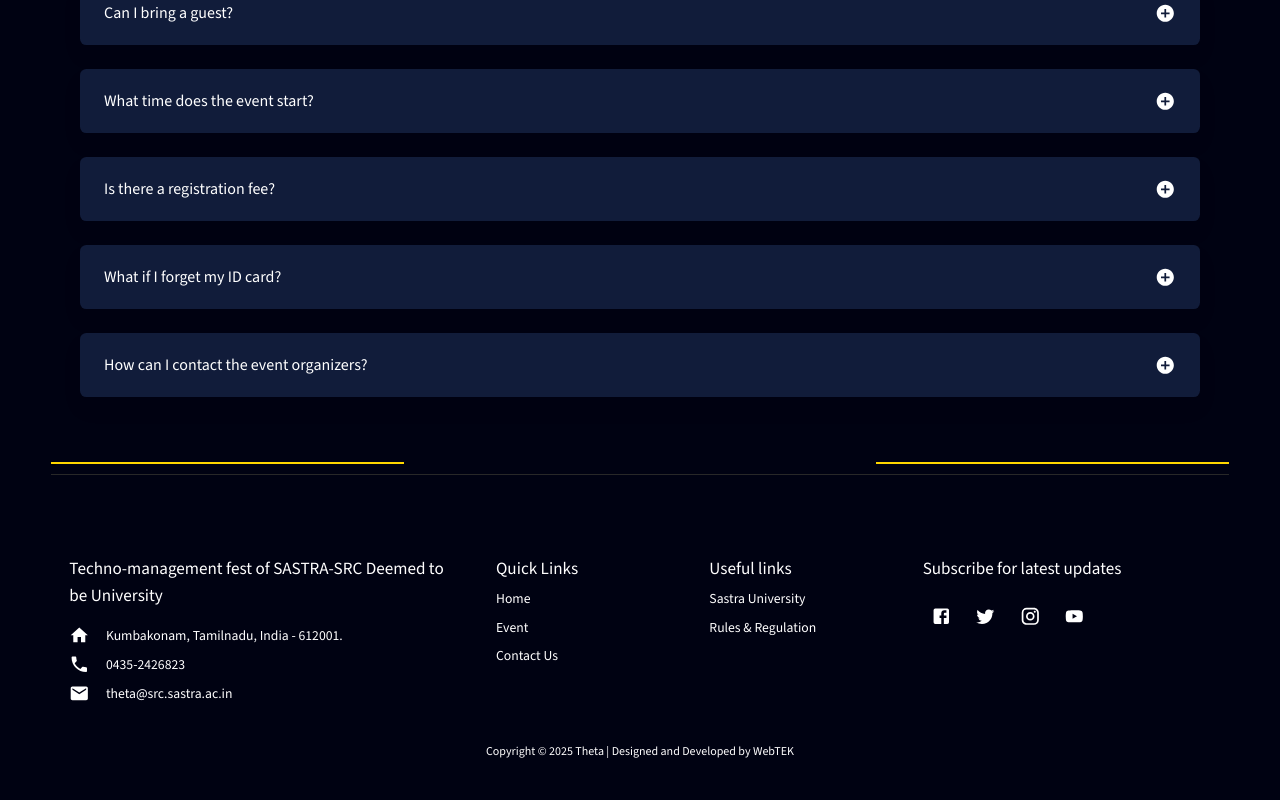
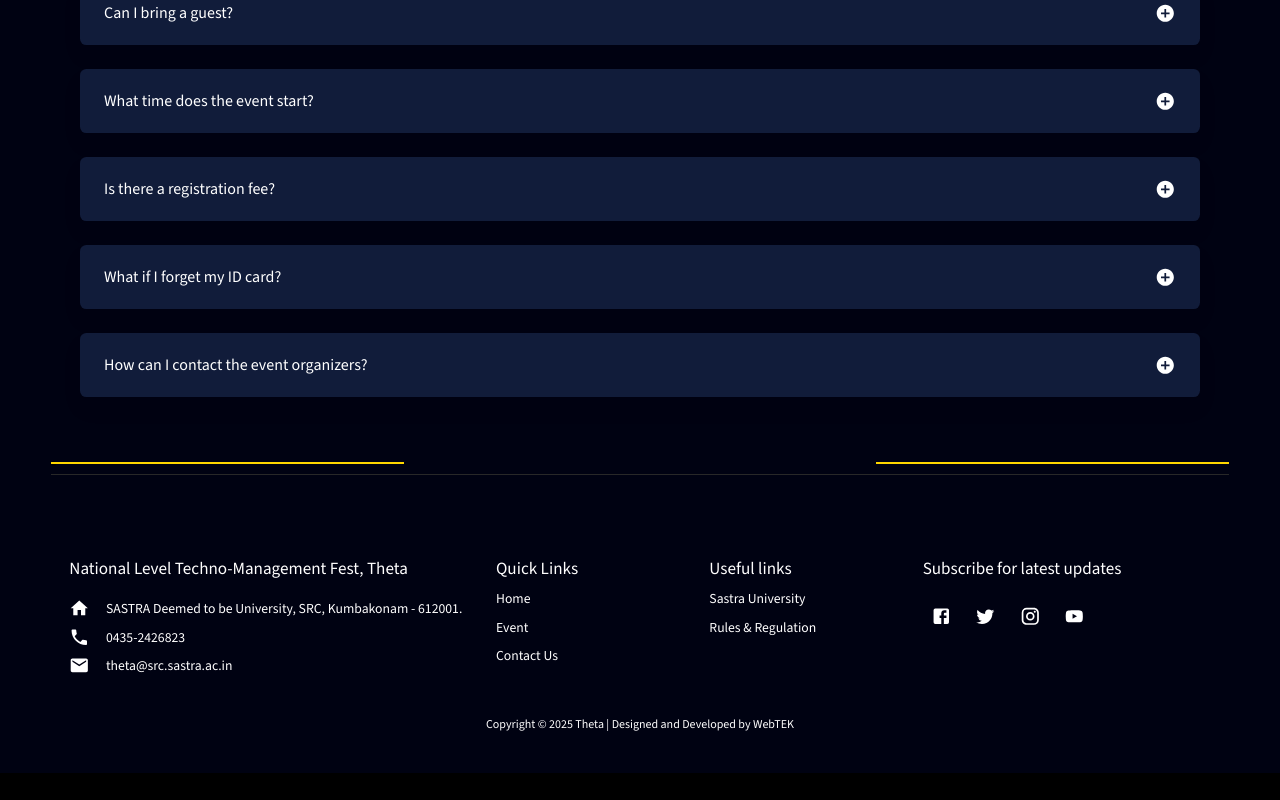
Before and after one commit to themanojking/theta-1, a React (Create React App) app: page / in a window 1280 px wide. Shown: the part 5582-6382 px from the top of the page. After the commit the page ends 6355 px from the top, so only its background shows below. Built offline with nearby package versions, Linux system fonts and the light colour scheme.

Commit message:
Footer address and Title update

```diff
--- a/src/Component/Footer.jsx
+++ b/src/Component/Footer.jsx
@@ -53,12 +53,12 @@ const Footer = () => {
         <Grid container spacing={4} justifyContent="center">
           <Grid item xs={12} sm={6} md={4}>
             <Typography variant="h6" gutterBottom>
-              Techno-management fest of SASTRA-SRC Deemed to be University
+              National Level Techno-Management Fest, Theta
             </Typography>
             <Box display="flex" alignItems="center" mt={2}>
               <HomeIcon />
               <Typography sx={{ ml: 2 }}>
-                Kumbakonam, Tamilnadu, India - 612001.
+                SASTRA Deemed to be University, SRC, Kumbakonam - 612001.
               </Typography>
             </Box>
             <Box display="flex" alignItems="center" mt={1}>
```
